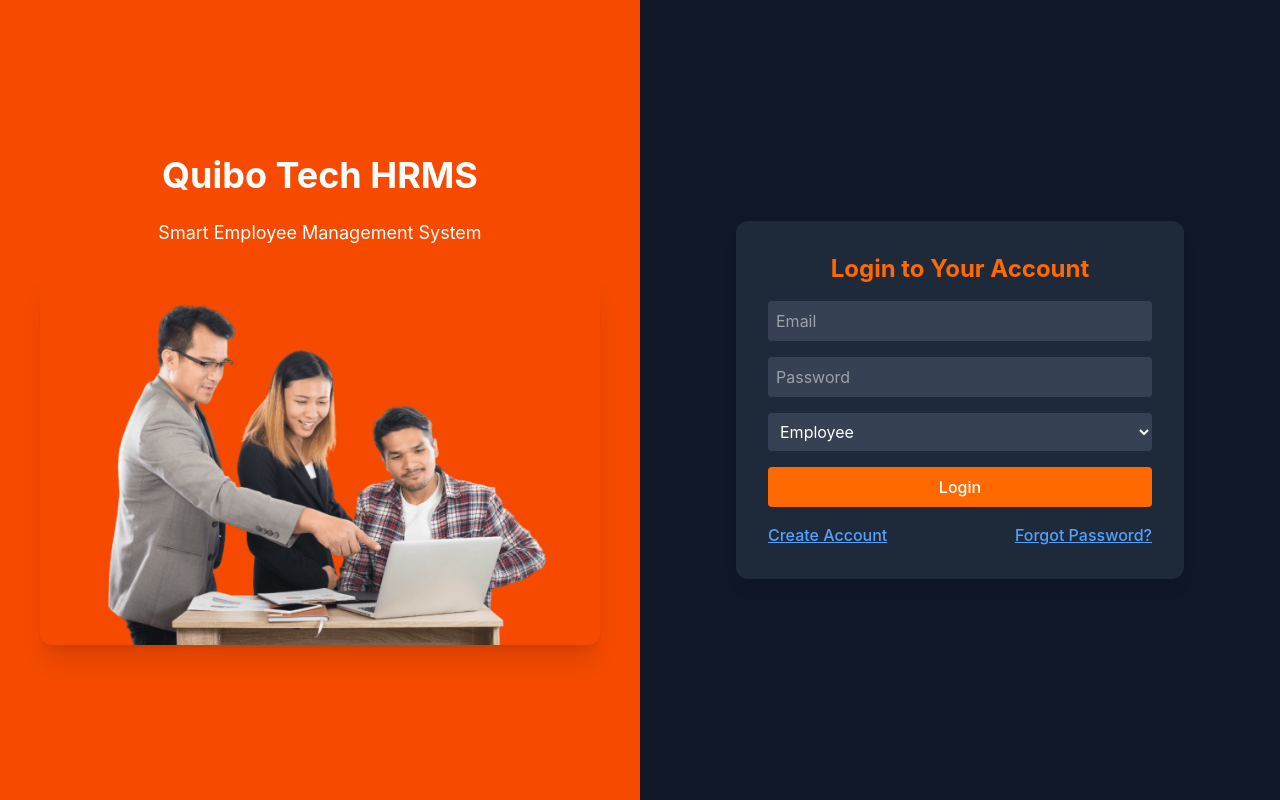
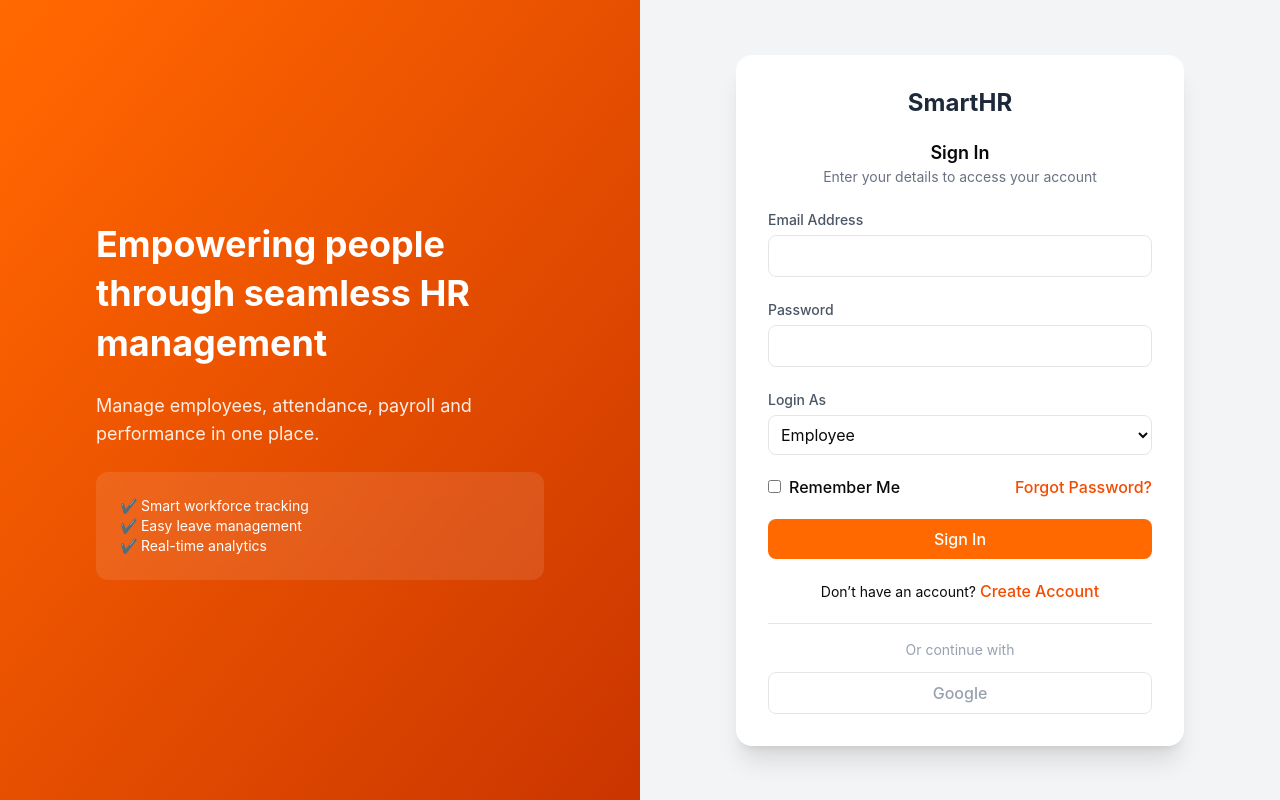
Before and after one commit to ZEUSRISHI/HRMS-, a React (Vite) app: page / in a window 1280 px wide. Built offline with nearby package versions, Linux system fonts and the light colour scheme.

Commit message:
new login image

```diff
--- a/package.json
+++ b/package.json
@@ -44,6 +44,7 @@
     "cmdk": "1.1.1",
     "date-fns": "3.6.0",
     "embla-carousel-react": "8.6.0",
+    "firebase": "^12.9.0",
     "input-otp": "1.4.2",
     "lucide-react": "0.487.0",
     "motion": "12.23.24",
--- a/src/app/components/LoginPage.tsx
+++ b/src/app/components/LoginPage.tsx
@@ -1,6 +1,6 @@
 import { useState } from "react";
 import { useAuth, Role } from "../contexts/AuthContext";
-import loginImage from "../../assets/hrms-login1.png"; // ✅ fixed path
+import loginImage from "../../assets/hrms-login.png"
 
 interface Props {
   onSignup: () => void;
@@ -13,63 +13,91 @@ export default function LoginPage({ onSignup, onReset }: Props) {
   const [email, setEmail] = useState("");
   const [password, setPassword] = useState("");
   const [role, setRole] = useState<Role>("employee");
+  const [remember, setRemember] = useState(false);
   const [error, setError] = useState("");
 
   const handleLogin = () => {
     if (!email.trim() || !password.trim()) {
-      setError("All fields are required");
+      setError("Please fill all fields");
       return;
     }
 
     const success = login(email.trim(), password.trim(), role);
 
     if (!success) {
-      setError("Invalid Email / Password / Role");
+      setError("Invalid credentials");
     }
   };
 
   return (
-    <div className="min-h-screen flex bg-gray-900">
+    <div className="min-h-screen flex bg-gray-100">
 
-      {/* LEFT SIDE IMAGE */}
-      <div className="hidden md:flex w-1/2 bg-orange-600 items-center justify-center p-10">
-        <div className="text-white text-center space-y-6">
-          <h1 className="text-4xl font-bold">Quibo Tech HRMS</h1>
-          <p className="text-lg">Smart Employee Management System</p>
+      {/* LEFT HERO SECTION */}
+      <div className="hidden lg:flex w-1/2 bg-gradient-to-br from-orange-500 to-orange-700 text-white p-12 items-center justify-center">
+        <div className="max-w-md space-y-6">
+          <h1 className="text-4xl font-bold leading-snug">
+            Empowering people through seamless HR management
+          </h1>
 
-          <img
-            src={loginImage}
-            alt="HRMS Login"
-            className="rounded-xl shadow-xl max-h-[400px] object-contain"
-          />
+          <p className="text-lg opacity-90">
+            Manage employees, attendance, payroll and performance in one place.
+          </p>
+
+          <div className="bg-white/10 backdrop-blur-md p-6 rounded-xl">
+            <p className="text-sm">
+              ✔ Smart workforce tracking
+              <br />
+              ✔ Easy leave management
+              <br />
+              ✔ Real-time analytics
+            </p>
+          </div>
         </div>
       </div>
 
-      {/* RIGHT SIDE FORM */}
-      <div className="flex w-full md:w-1/2 items-center justify-center p-6">
-        <div className="bg-gray-800 p-8 rounded-xl w-full max-w-md space-y-4 shadow-lg text-white">
+      {/* RIGHT LOGIN SECTION */}
+      <div className="flex w-full lg:w-1/2 items-center justify-center p-6">
+        <div className="bg-white w-full max-w-md p-8 rounded-2xl shadow-xl space-y-5">
 
-          <h2 className="text-2xl font-bold text-center text-orange-500">
-            Login to Your Account
+          {/* LOGO */}
+          <h2 className="text-center text-2xl font-bold text-gray-800">
+            SmartHR
           </h2>
 
+          <div className="text-center">
+            <p className="text-lg font-semibold">Sign In</p>
+            <p className="text-gray-500 text-sm">
+              Enter your details to access your account
+            </p>
+          </div>
+
+          {/* EMAIL */}
+          <div>
+            <label className="text-sm text-gray-600">Email Address</label>
             <input
-            className="w-full p-2 bg-gray-700 rounded"
-            placeholder="Email"
+              type="email"
+              className="w-full mt-1 p-2 border rounded-lg focus:outline-none focus:ring-2 focus:ring-orange-500"
               value={email}
               onChange={(e) => setEmail(e.target.value)}
             />
+          </div>
 
+          {/* PASSWORD */}
+          <div>
+            <label className="text-sm text-gray-600">Password</label>
             <input
               type="password"
-            className="w-full p-2 bg-gray-700 rounded"
-            placeholder="Password"
+              className="w-full mt-1 p-2 border rounded-lg focus:outline-none focus:ring-2 focus:ring-orange-500"
               value={password}
               onChange={(e) => setPassword(e.target.value)}
             />
+          </div>
 
+          {/* ROLE */}
+          <div>
+            <label className="text-sm text-gray-600">Login As</label>
             <select
-            className="w-full p-2 bg-gray-700 rounded"
+              className="w-full mt-1 p-2 border rounded-lg"
               value={role}
               onChange={(e) => setRole(e.target.value as Role)}
             >
@@ -78,26 +106,57 @@ export default function LoginPage({ onSignup, onReset }: Props) {
               <option value="hr">HR</option>
               <option value="admin">Admin</option>
             </select>
+          </div>
+
+          {/* REMEMBER + FORGOT */}
+          <div className="flex justify-between items-center text-sm">
+            <label className="flex items-center gap-2">
+              <input
+                type="checkbox"
+                checked={remember}
+                onChange={() => setRemember(!remember)}
+              />
+              Remember Me
+            </label>
 
             <button
+              onClick={onReset}
+              className="text-orange-600 hover:underline"
+            >
+              Forgot Password?
+            </button>
+          </div>
+
+          {/* ERROR */}
+          {error && (
+            <p className="text-red-500 text-sm text-center">{error}</p>
+          )}
+
+          {/* LOGIN BUTTON */}
+          <button
             onClick={handleLogin}
-            className="w-full bg-orange-500 p-2 rounded"
+            className="w-full bg-orange-500 hover:bg-orange-600 text-white p-2 rounded-lg transition"
           >
-            Login
+            Sign In
           </button>
 
-          {error && (
-            <p className="text-red-400 text-sm text-center">{error}</p>
-          )}
-
-          <div className="flex justify-between text-sm">
-            <button onClick={onSignup} className="text-blue-400 underline">
+          {/* SIGNUP */}
+          <p className="text-center text-sm">
+            Don’t have an account?{" "}
+            <button
+              onClick={onSignup}
+              className="text-orange-600 font-medium hover:underline"
+            >
               Create Account
             </button>
+          </p>
 
-            <button onClick={onReset} className="text-blue-400 underline">
-              Forgot Password?
-            </button>
+          {/* SOCIAL LOGIN UI (DESIGN ONLY) */}
+          <div className="pt-4 border-t text-center text-sm text-gray-400">
+            Or continue with
+            <div className="flex gap-3 mt-3">
+              <button className="flex-1 border p-2 rounded-lg">Google</button>
+            </div>
           </div>
 
         </div>
--- a/src/declarations.d.ts
+++ b/src/declarations.d.ts
@@ -1,4 +1,7 @@
+/// <reference types="vite/client" />
+
 declare module "*.png";
 declare module "*.jpg";
 declare module "*.jpeg";
 declare module "*.svg";
+declare module "*.gif";
--- /dev/null
+++ b/src/lib/firebase.ts
@@ -0,0 +1,17 @@
+import { initializeApp } from "firebase/app";
+import { getAuth, GoogleAuthProvider } from "firebase/auth";
+
+const firebaseConfig = {
+  apiKey: "AIzaSyD9YRO7A4d5_Qa4XB79WCJJAywcXO-ZRMY",
+  authDomain: "hrms-ebfe7.firebaseapp.com",
+  projectId: "hrms-ebfe7",
+  storageBucket: "hrms-ebfe7.firebasestorage.app",
+  messagingSenderId: "77581275437",
+  appId: "1:77581275437:web:7223c73c5ec33f054843a4",
+  measurementId: "G-8PJN8S1GVR"
+};
+
+const app = initializeApp(firebaseConfig);
+
+export const auth = getAuth(app);
+export const googleProvider = new GoogleAuthProvider();
```
Also changed, not shown: 1 other file (tests, documents, lock files or other folders). Lines whose indentation alone changed are shown as unchanged.
